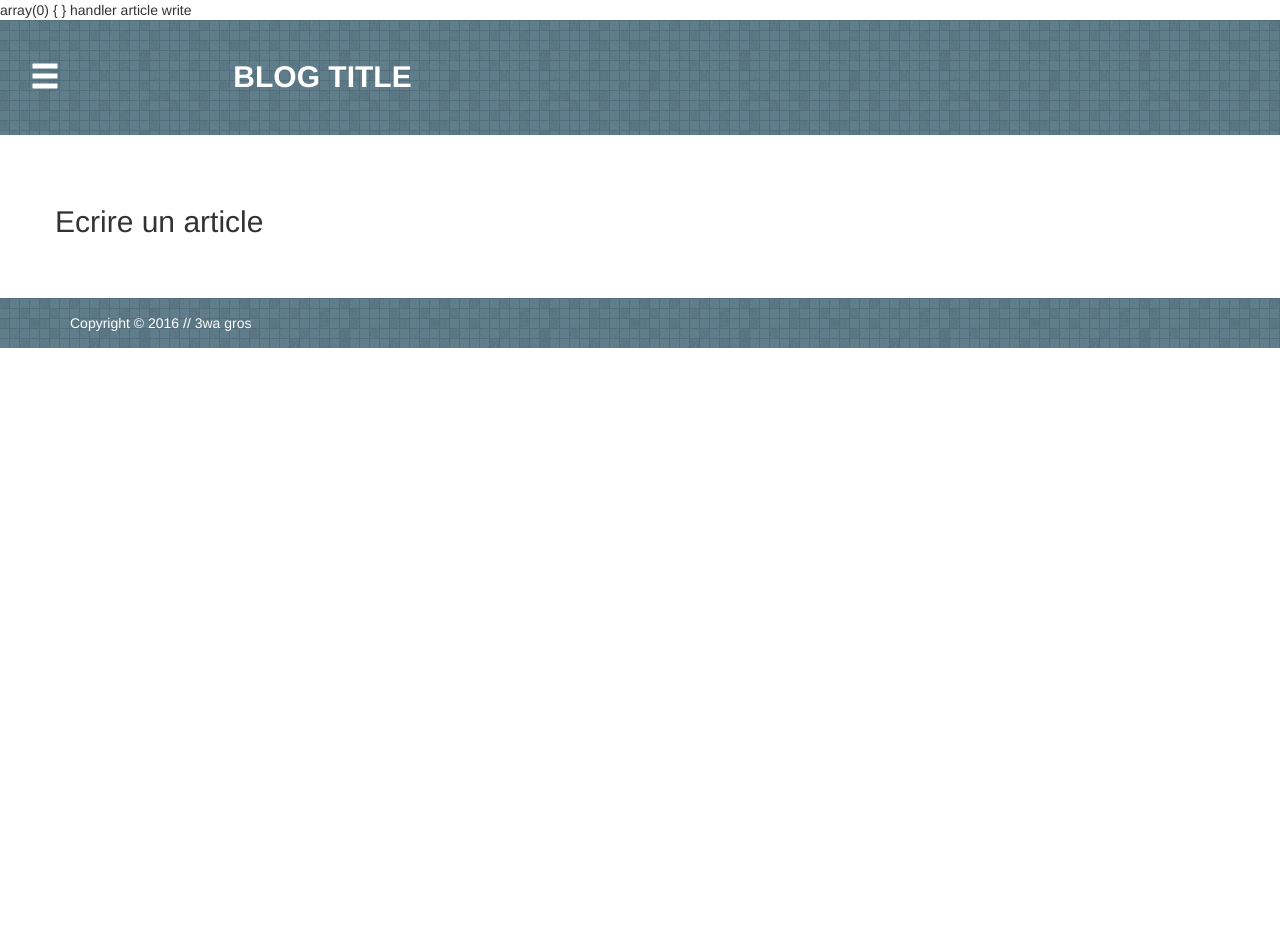
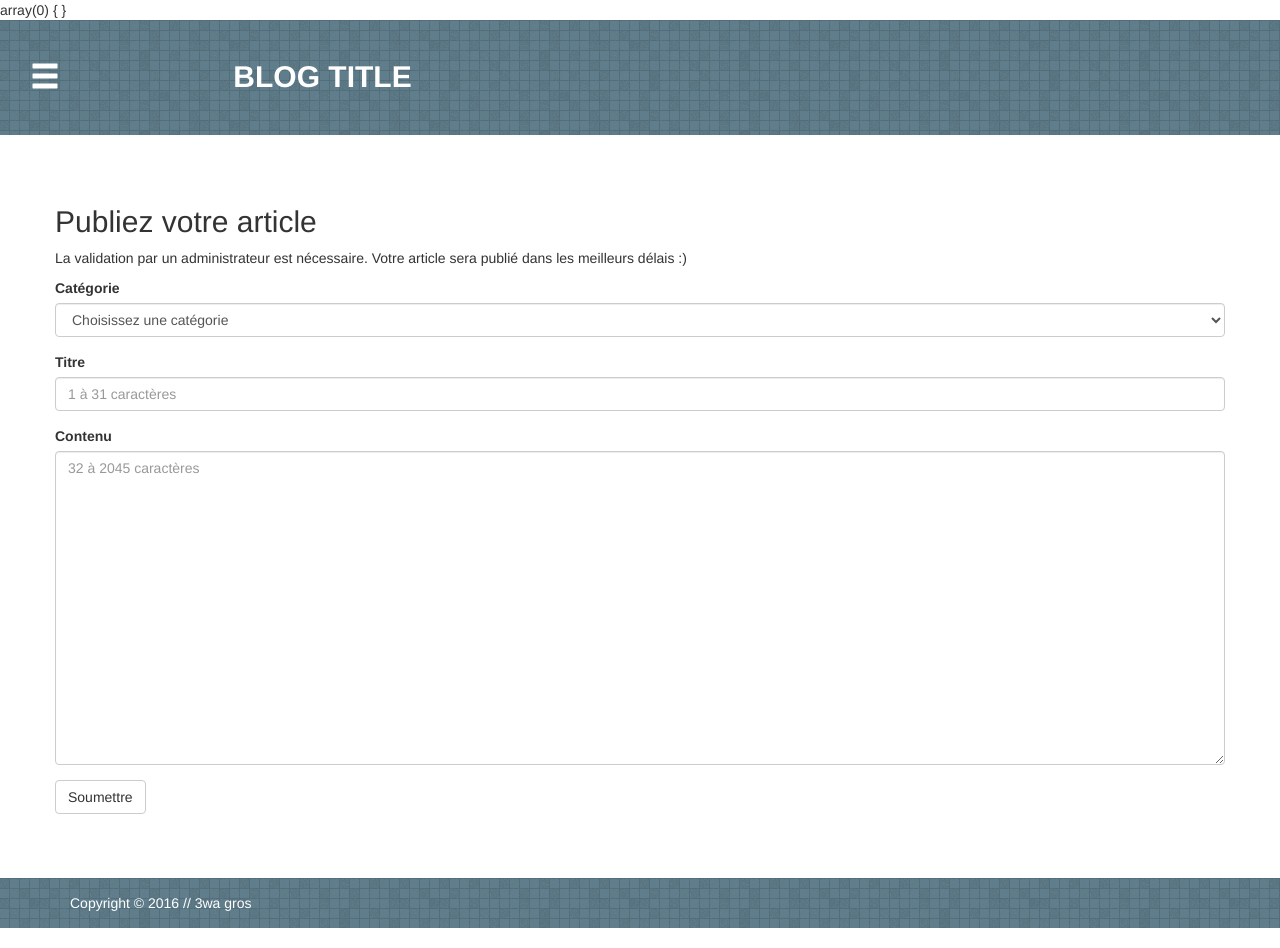
Before and after one commit to dispxxx/leblog, a PHP site: page /index.php?page=article_write&action=article_write in a window 1280 px wide. Before the commit the page ends 348 px from the top, so only its background shows below. Run offline with PHP 8.4, Linux system fonts and the light colour scheme; tables that the repository leaves empty hold one stand-in row (values such as "Sample post"); some libraries are stand-ins or nearby versions.

Commit message:
update master

```diff
--- a/controllers/content/article_write/article_write.php
+++ b/controllers/content/article_write/article_write.php
@@ -1,2 +1,13 @@
 <?php
-require('./views/content/article_write/article_write.phtml');
+
+
+if(count($errors)>0){
+    for($i = 0; $i < count($errors); $i++){
+        require('./views/content/article_write/errors/'.$errors[$i].'.phtml');
+    }
+
+}elseif (count($errors) == 0 && isset($_GET['success']) && $_GET['success']=="true") {
+    require('./views/content/article_write/success/success.phtml');
+}
+	require('./views/content/article_write/article_write.phtml');
+?>
--- /dev/null
+++ b/controllers/content/article_write/article_write_category.php
@@ -0,0 +1,6 @@
+<?php
+$select_category = "SELECT * FROM category";
+$resultat = mysqli_query($db, $select_category);
+while ($display_category = mysqli_fetch_array($resultat)) {
+   require('./views/content/article_write/article_write_category.phtml');
+}
--- a/controllers/handler/handler_article_write.php
+++ b/controllers/handler/handler_article_write.php
@@ -1,2 +1,35 @@
 <?php
-echo "handler article write";
+	$category=$title=$content="";
+	if (isset($_POST['category'], $_POST['title'], $_POST['content'])) {
+		if ($_POST['category'] == 0) {
+			$errors[]="category";
+		}
+		else {
+			$category = mysqli_real_escape_string($db, $_POST['category']);
+		}
+		if (strlen($_POST['title']) < 1  || strlen($_POST['title']) > 31) {
+			$errors[] = "title";
+		}
+		else {
+			$title = mysqli_real_escape_string($db, $_POST['title']);
+		}
+		if (strlen($_POST['content']) < 32 || strlen($_POST['content']) > 2045) {
+			$errors[] = "content";
+		}
+		else {
+			$content = mysqli_real_escape_string($db, $_POST['content']);
+		}
+		if (count($errors) == 0) {
+			$query = "INSERT INTO article (title, id_user, content, id_category) VALUES ('".$title."', '".$_SESSION['id']."', '".$content."', '".$category."')";
+			$resultat = mysqli_query($db, $query);
+			if ($resultat) {
+				header('Location: ?page=article_write&success=true');
+                exit;
+
+			}
+			else {
+				$errors[] = mysqli_error($db);
+			}
+		}
+	}
+?>
--- a/index.php
+++ b/index.php
@@ -85,13 +85,13 @@
     if (isset($_GET['action'])) {
         /* Soon restrict for visitor */
         if (in_array($_GET['action'], $handler_visitor)) {
-            require('./controllers/handler/handler_' . $_GET['action'] . '.php');
+            require('./controllers/handler/handler_'.$_GET['action'].'.php');
         } /* Soon restrict for member */
         elseif (in_array($_GET['action'], $handler_member)) {
-            require('./controllers/handler/handler_' . $_GET['action'] . '.php');
+            require('./controllers/handler/handler_'.$_GET['action'].'.php');
         } /* Soon restrict for admin */
         elseif (in_array($_GET['action'], $handler_admin)) {
-            require('./controllers/handler/handler_' . $_GET['action'] . '.php');
+            require('./controllers/handler/handler_'.$_GET['action'].'.php');
         }
     }
 
--- a/views/content/article_write/article_write.phtml
+++ b/views/content/article_write/article_write.phtml
@@ -1 +1,20 @@
-<h2>Ecrire un article</h2>
+<h2>Publiez votre article</h2>
+<p>La validation par un administrateur est nécessaire. Votre article sera publié dans les meilleurs délais :)</p>
+<form method="post" action="?page=article_write&action=article_write" role="form">
+	<div class="form-group">
+		<label for='category'>Catégorie</label>
+		<select name='category' id='category' class='form-control'>
+			<option value="0" selected>Choisissez une catégorie</option>
+			<?php require('./controllers/content/article_write/article_write_category.php');?>
+		</select>
+	</div>
+	<div class="form-group">
+		<label for='title'>Titre</label>
+		<input type='text' name='title' placeholder='1 à 31 caractères' value='<?php if (isset($title)) {echo htmlentities($title);} ?>' id='title' class='form-control' />
+	</div>
+	<div class="form-group">
+		<label for='content'>Contenu</label>
+		<textarea rows="15" name='content' placeholder='32 à 2045 caractères' id='content' class='form-control'><?php if (isset($content)) {echo htmlentities($content);} ?></textarea>
+	</div>
+	<button type='submit' class='btn btn-default'>Soumettre</button>
+</form>
--- /dev/null
+++ b/views/content/article_write/article_write_category.phtml
@@ -0,0 +1 @@
+<option value="<?php echo $display_category['id'];?>"><?php echo $display_category['name'];?></option>
--- /dev/null
+++ b/views/content/article_write/errors/category.phtml
@@ -0,0 +1,4 @@
+<p class="alert alert-danger">
+	Vous devez sélectionner une catégorie.
+	<a href="#" class="close" data-dismiss="alert" aria-label="close">&times;</a>
+</p>
--- /dev/null
+++ b/views/content/article_write/errors/content.phtml
@@ -0,0 +1,4 @@
+<p class="alert alert-danger">
+	<a href="#" class="close" data-dismiss="alert" aria-label="close">&times;</a>
+	Le contenu doit comprendre entre 32 et 2045 caractères.
+</p>
--- /dev/null
+++ b/views/content/article_write/errors/title.phtml
@@ -0,0 +1,4 @@
+<p class="alert alert-danger">
+	<a href="#" class="close" data-dismiss="alert" aria-label="close">&times;</a>
+	Le titre doit comprendre entre 1 et 31 caractères.
+</p>
--- /dev/null
+++ b/views/content/article_write/success/success.phtml
@@ -0,0 +1,4 @@
+<p class="alert alert-success">
+	<a href="#" class="close" data-dismiss="alert" aria-label="close">&times;</a>
+	Votre article a été enregistré. Validation en cours.
+</p>
```
Also changed, not shown: 1 other file.
